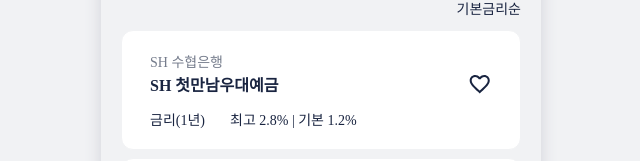
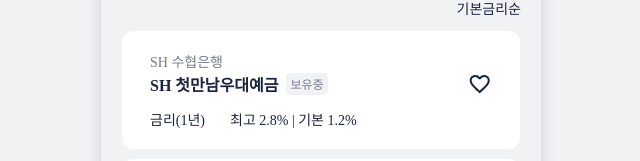
Before and after one commit to cho-seung-hoon/portfolio-finsight, a Vue app: page /list/deposit in a window 1280 px wide. Shown: the part 127-288 px from the top of the page, without its empty margins (319-959 px from the left). Built offline with nearby package versions, Linux system fonts and the light colour scheme; a web font is replaced by a local one.

Commit message:
:sparkles: feat : 상품 아이템에 보유중 표시

```diff
--- a/src/components/list/DepositItem.vue
+++ b/src/components/list/DepositItem.vue
@@ -5,7 +5,14 @@
     <section class="deposit-item-header-section">
       <div class="deposit-item-sub-title">{{ item.company_name }}</div>
       <header class="deposit-item-header">
-        {{ item.product_name }}
+        <div class="deposit-item-title-left">
+          {{ item.product_name }}
+          <span
+            v-if="item.userOwns"
+            class="own-tag">
+            보유중
+          </span>
+        </div>
         <IconHeartStroke />
       </header>
     </section>
@@ -58,12 +65,26 @@ function goToDetail() {
 
 .deposit-item-header {
   display: flex;
-  flex-direction: row;
   align-items: center;
   justify-content: space-between;
   font-size: var(--font-size-md);
   font-weight: var(--font-weight-semi-bold);
   color: var(--main01);
+}
+
+.deposit-item-title-left {
+  display: flex;
+  align-items: center;
+  gap: 8px;
+}
+
+.own-tag {
+  background-color: var(--main04);
+  color: var(--main02);
+  font-size: var(--font-size-sm);
+  font-weight: var(--font-weight-medium);
+  padding: 2px 4px;
+  border-radius: 4px;
 }
 
 .deposit-item-sub-title {
--- a/src/components/list/EtfItem.vue
+++ b/src/components/list/EtfItem.vue
@@ -5,7 +5,14 @@
     <section class="etf-item-header-section">
       <div class="etf-item-sub-title">{{ item.country }} ・ {{ item.etf_type }}</div>
       <header class="etf-item-header">
-        {{ item.product_name }}
+        <div class="etf-item-title-left">
+          {{ item.product_name }}
+          <span
+            v-if="item.userOwns"
+            class="own-tag">
+            보유중
+          </span>
+        </div>
         <IconHeartStroke />
       </header>
     </section>
@@ -104,12 +111,26 @@ function getSegmentStyle(key) {
 
 .etf-item-header {
   display: flex;
-  flex-direction: row;
   align-items: center;
   justify-content: space-between;
   font-size: var(--font-size-md);
   font-weight: var(--font-weight-semi-bold);
   color: var(--main01);
+}
+
+.etf-item-title-left {
+  display: flex;
+  align-items: center;
+  gap: 8px;
+}
+
+.own-tag {
+  background-color: var(--main04);
+  color: var(--main02);
+  font-size: var(--font-size-sm);
+  font-weight: var(--font-weight-medium);
+  padding: 2px 4px;
+  border-radius: 4px;
 }
 
 .etf-item-sub-title {
--- a/src/components/list/FundItem.vue
+++ b/src/components/list/FundItem.vue
@@ -5,7 +5,14 @@
     <section class="fund-item-header-section">
       <div class="fund-item-sub-title">{{ item.country }} ・ {{ item.fund_type }}</div>
       <header class="fund-item-header">
-        {{ item.product_name }}
+        <div class="fund-item-title-left">
+          {{ item.product_name }}
+          <span
+            v-if="item.userOwns"
+            class="own-tag">
+            보유중
+          </span>
+        </div>
         <IconHeartStroke />
       </header>
     </section>
@@ -99,12 +106,26 @@ function getSegmentStyle(key) {
 
 .fund-item-header {
   display: flex;
-  flex-direction: row;
   align-items: center;
   justify-content: space-between;
   font-size: var(--font-size-md);
   font-weight: var(--font-weight-semi-bold);
   color: var(--main01);
+}
+
+.fund-item-title-left {
+  display: flex;
+  align-items: center;
+  gap: 8px;
+}
+
+.own-tag {
+  background-color: var(--main04);
+  color: var(--main02);
+  font-size: var(--font-size-sm);
+  font-weight: var(--font-weight-medium);
+  padding: 2px 4px;
+  border-radius: 4px;
 }
 
 .fund-item-sub-title {
--- a/src/pages/list/ListDepositPage.vue
+++ b/src/pages/list/ListDepositPage.vue
@@ -30,14 +30,16 @@ const deposits = [
     product_name: 'SH 첫만남우대예금',
     company_name: 'SH 수협은행',
     intr_rate: 1.2,
-    intr_rate2: 2.8
+    intr_rate2: 2.8,
+    userOwns: true
   },
   {
     product_code: 'deposit-002',
     product_name: 'KB Star 정기예금',
     company_name: 'KB 국민은행',
     intr_rate: 1.5,
-    intr_rate2: 3.0
+    intr_rate2: 3.0,
+    userOwns: false
   }
 ];
 
--- a/src/pages/list/ListEtfPage.vue
+++ b/src/pages/list/ListEtfPage.vue
@@ -45,7 +45,8 @@ const etfs = [
       positive: 20,
       neutral: 30,
       negative: 50
-    }
+    },
+    userOwns: false
   },
   {
     product_code: 'etf-002',
@@ -60,7 +61,8 @@ const etfs = [
       positive: 30,
       neutral: 60,
       negative: 10
-    }
+    },
+    userOwns: true
   },
   {
     product_code: 'ETF003',
@@ -75,7 +77,8 @@ const etfs = [
       positive: 62,
       neutral: 25,
       negative: 13
-    }
+    },
+    userOwns: true
   }
 ];
 
--- a/src/pages/list/ListFundPage.vue
+++ b/src/pages/list/ListFundPage.vue
@@ -44,7 +44,8 @@ const funds = [
       positive: 20,
       neutral: 30,
       negative: 50
-    }
+    },
+    userOwns: true
   },
   {
     product_code: 'fund-002',
@@ -58,7 +59,8 @@ const funds = [
       positive: 60,
       neutral: 20,
       negative: 20
-    }
+    },
+    userOwns: false
   },
   {
     product_code: 'fund-003',
@@ -72,7 +74,8 @@ const funds = [
       positive: 30,
       neutral: 50,
       negative: 20
-    }
+    },
+    userOwns: true
   }
 ];
 
```
